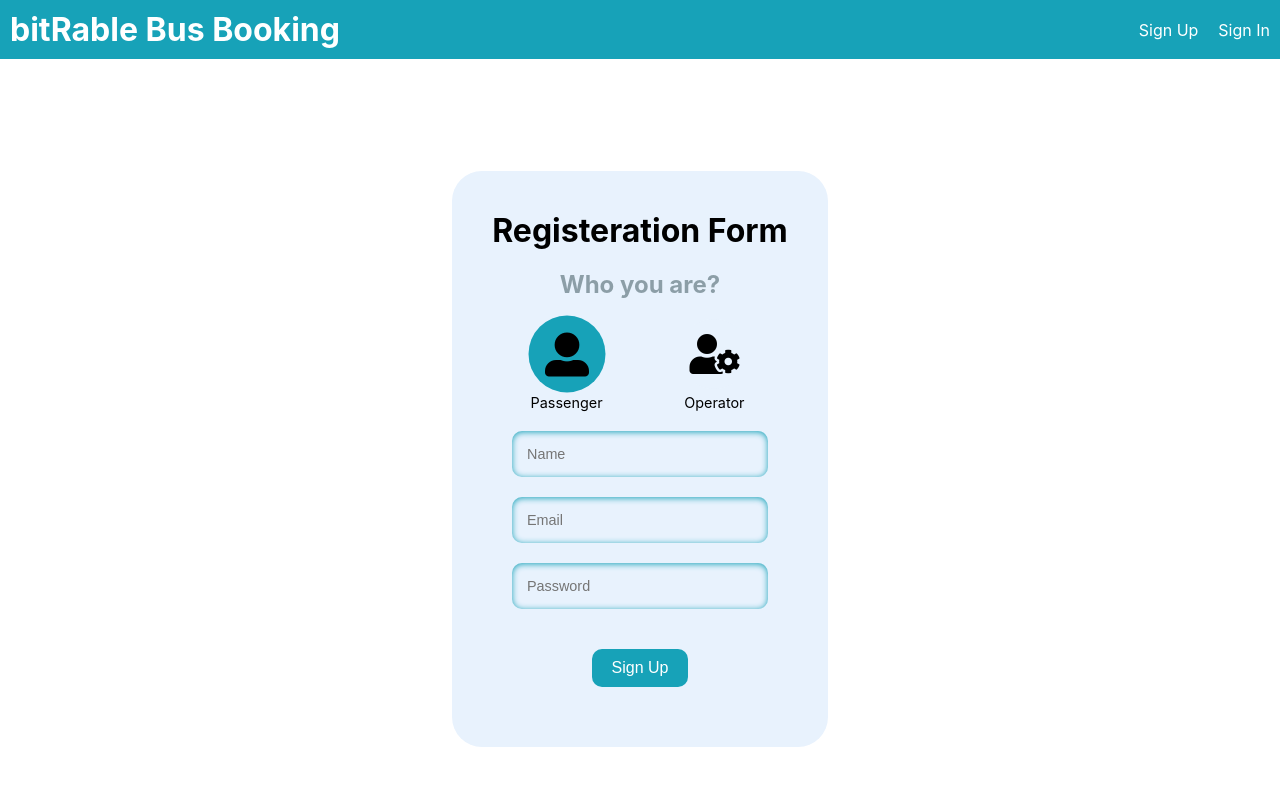
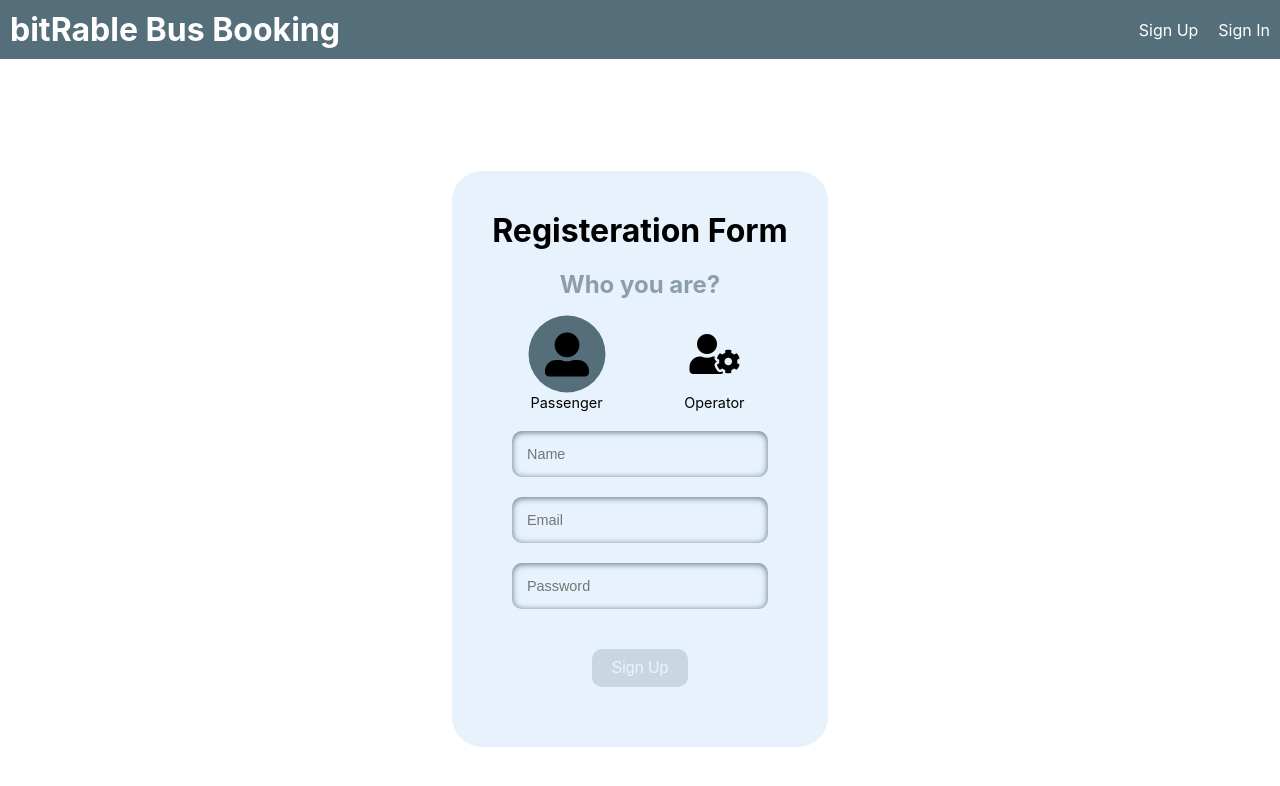
Before and after one commit to bitReble/OnlineSeats-Website, a React (Create React App) app: page /register in a window 1280 px wide. Shown: the top 786 px of the page. Built offline with nearby package versions, Linux system fonts and the light colour scheme.

Commit message:
Form validation with some styling,

```diff
--- a/src/App.css
+++ b/src/App.css
@@ -3,7 +3,7 @@
   --default-form-font-color: #546e7a;
   --default-form-backgroud: #e8f2fd;
   --light-form-font-color: #8c9ea7;
-  --primary-color: #17a2b8;
+  /* --primary-color: #17a2b8; */
   --dark-color: #343a40;
   --light-color: #f4f4f4;
   --danger-color: #dc3545;
@@ -238,6 +238,10 @@
   opacity: 0.9;
   background: var(--light-color);
   color: #333;
+  text-transform: capitalize;
+  position: sticky;
+  width: 100%;
+  top: 0;
 }
 
 .alert-primary {
@@ -270,3 +274,7 @@
   color: #333;
   border: #ccc solid 1px;
 }
+
+.disabled {
+  opacity: 0.2;
+}
--- a/src/actions/auth.js
+++ b/src/actions/auth.js
@@ -9,9 +9,12 @@ import axios from "axios";
 import { setAlert } from "./alert";
 
 // Register user
-export const register = ({ userName: name, email, password }) => async (
-  dispatch
-) => {
+export const register = ({
+  userName: name,
+  email,
+  password,
+  userCategory,
+}) => async (dispatch) => {
   const config = {
     headers: {
       "Content-Type": "application/json",
@@ -20,8 +23,14 @@ export const register = ({ userName: name, email, password }) => async (
 
   const body = JSON.stringify({ name, email, password });
   try {
-    const res = await axios.post("auth/operator/signup", body, config);
+    let res;
+    if (userCategory === "operator") {
+      res = await axios.post("auth/operator/signup", body, config);
+    } else if (userCategory === "passenger") {
+      res = await axios.post("auth/passenger/signup", body, config);
+    }
     dispatch({ type: REGISTER_SUCCESS, payload: res.data });
+    dispatch(setAlert(res.data.message, "success"));
     // dispatch(loadUser());
   } catch (err) {
     const errors = err.response.data.errors;
--- a/src/components/auth/Register.js
+++ b/src/components/auth/Register.js
@@ -1,28 +1,48 @@
 import { useState } from "react";
 import { connect } from "react-redux";
 import PropTypes from "prop-types";
+import { useEffect } from "react";
 
 import { register } from "../../actions/auth";
 
 const Register = ({ register }) => {
   const [userCategory, setUserCategory] = useState("passenger");
+  const [userData, setUserData] = useState({});
+  const [isFormDataValid, setFormDataValidation] = useState(false);
 
-  const [userData, setUserData] = useState({});
+  useEffect(() => {
+    validateFormInput();
+  }, [userData]);
+
+  // useEffect(() => {}, [isFormDataValid]);
 
   const onUserNameChange = (userName) => {
-    setUserData({ ...userData, userName });
+    const isUserNameValid = true;
+    setUserData({ ...userData, userName, isUserNameValid });
   };
 
   const onEmailChange = (email) => {
-    setUserData({ ...userData, email });
+    const isEmailValid = true;
+    setUserData({ ...userData, email, isEmailValid });
   };
 
   const onPasswordChange = (password) => {
-    setUserData({ ...userData, password });
+    const isPasswordValid = true;
+    setUserData({ ...userData, password, isPasswordValid });
   };
 
-  const onFormSubmit = async () => {
-    register({ ...userData });
+  const validateFormInput = () => {
+    const { isUserNameValid, isPasswordValid, isEmailValid } = userData;
+    if (!(isEmailValid && isPasswordValid && isUserNameValid)) {
+      return setFormDataValidation(false);
+    }
+
+    setFormDataValidation(true);
+  };
+
+  const onFormSubmit = async (e) => {
+    e.preventDefault();
+    register({ ...userData, userCategory });
   };
 
   return (
@@ -78,8 +98,12 @@ const Register = ({ register }) => {
               placeholder="Password"
             />
           </div>
-
-          <button onClick={onFormSubmit} className="button" type="button">
+          <button
+            disabled={!isFormDataValid}
+            className={`button ${isFormDataValid ? "" : "disabled"}`}
+            onClick={onFormSubmit}
+            type="submit"
+          >
             Sign Up
           </button>
         </form>
--- a/src/components/layout/Alert.js
+++ b/src/components/layout/Alert.js
@@ -3,7 +3,7 @@ import PropTypes from "prop-types";
 import { connect } from "react-redux";
 
 const Alert = ({ alerts }) => {
-  console.log(alerts);
+  console.log({ emitted: "Alert", alerts });
   return (
     alerts !== null &&
     alerts.length > 0 &&
```
